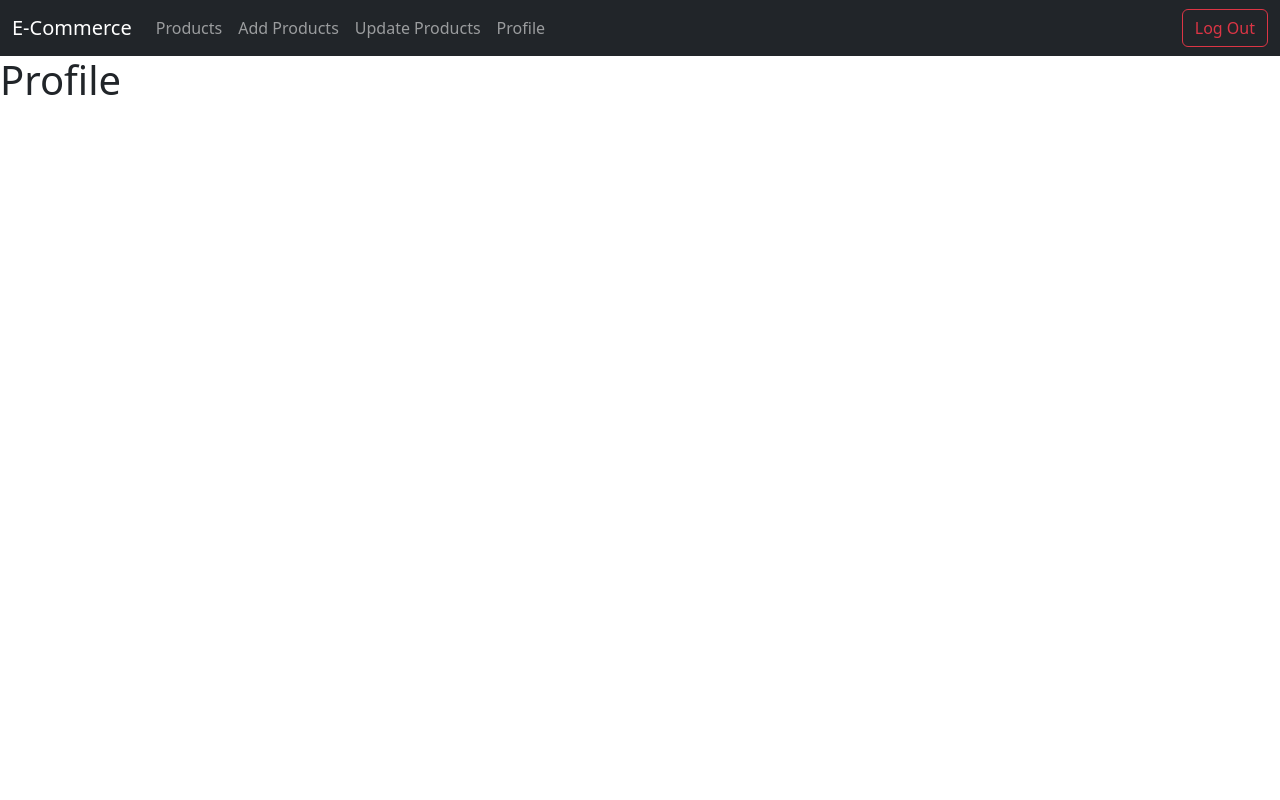
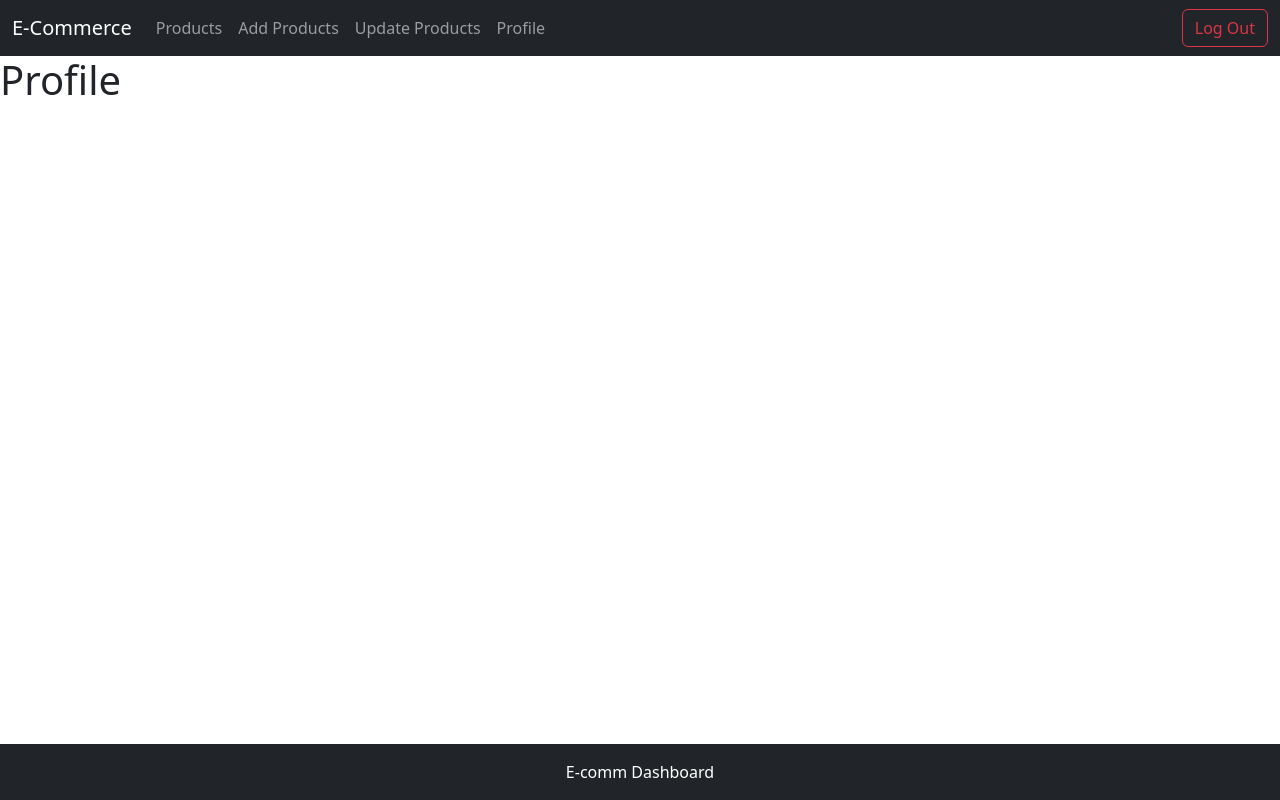
Before and after one commit to hassaan871/E-Dashboard-Frontend, a React (Create React App) app: page /profile in a window 1280 px wide. Built offline with nearby package versions, Linux system fonts and the light colour scheme.

Commit message:
custom inline style added to footer component to fix it to the bottom

```diff
--- a/src/App.js
+++ b/src/App.js
@@ -4,6 +4,7 @@ import Products from "./components/products/Products";
 import AddProducts from "./components/addProducts/AddProducts";
 import UpdateProducts from "./components/updateProducts/UpdateProducts";
 import Profile from "./components/profile/Profile";
+import Footer from "./components/footer/Footer";
 
 const App = () => {
   return (
@@ -16,6 +17,7 @@ const App = () => {
           <Route path="/update-products" element={<UpdateProducts/>} />
           <Route path="/profile" element={<Profile />} />
         </Routes>
+        <Footer />
       </BrowserRouter>
     </div>
   );
--- /dev/null
+++ b/src/components/footer/Footer.js
@@ -0,0 +1,18 @@
+import React from 'react';
+
+const Footer = () => {
+  return (
+    <footer className="bg-dark text-white text-center py-3"
+    style={{
+      position: 'fixed',
+      bottom: 0,
+      width: '100%'
+    }}>
+      <div className="container">
+        <span>E-comm Dashboard</span>
+      </div>
+    </footer>
+  );
+};
+
+export default Footer;
```
